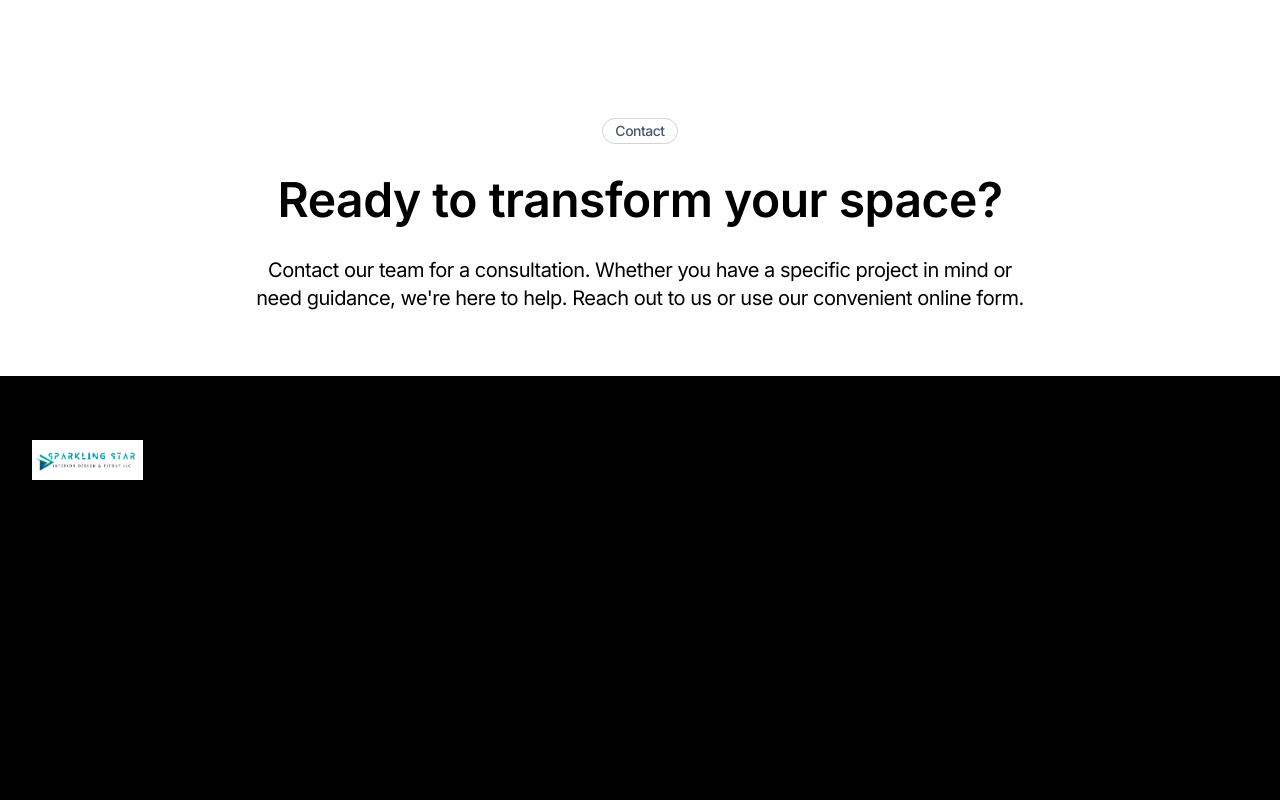
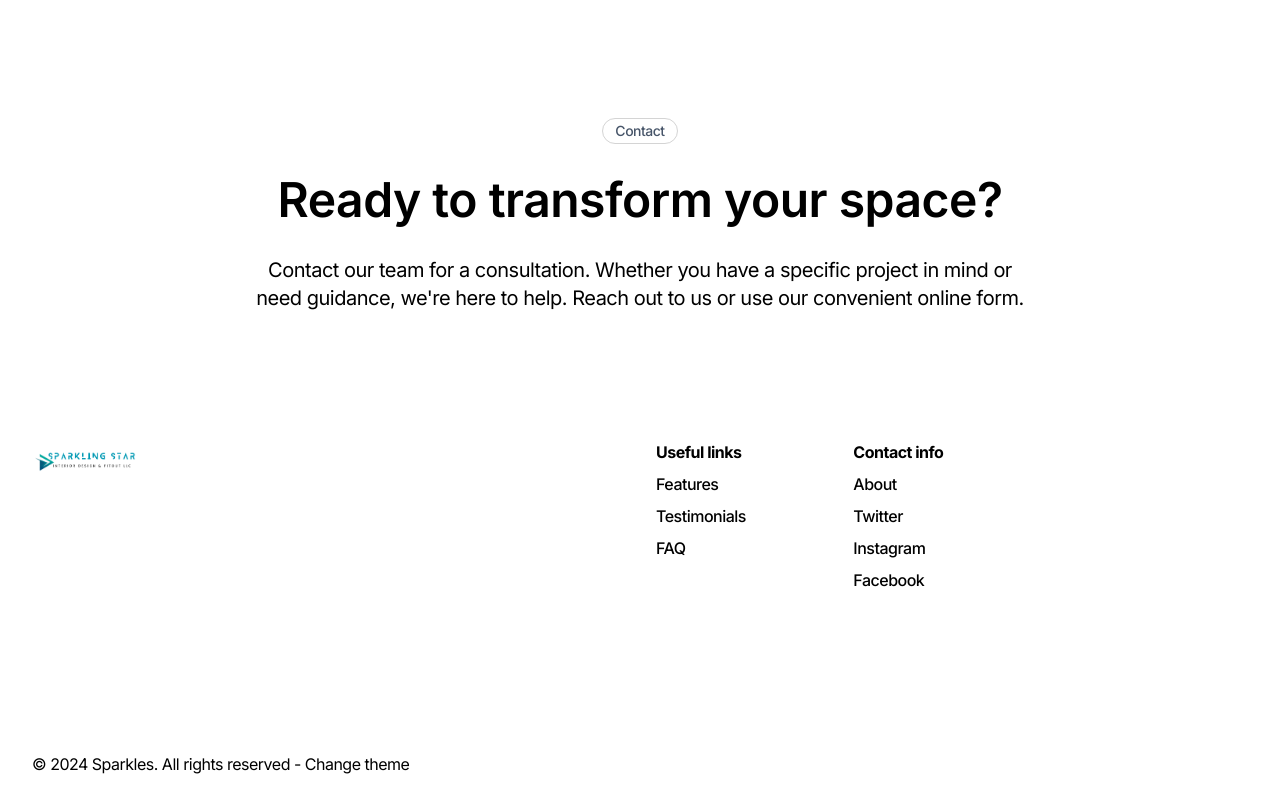
Before and after one commit to thegoanlads/sparkles, a Next.js app: page / in a window 1280 px wide. Shown: the part 4444-5244 px from the top of the page. Built offline with nearby package versions, Linux system fonts and the light colour scheme.

Commit message:
Update Footer.js

```diff
--- a/components/Footer/Footer.js
+++ b/components/Footer/Footer.js
@@ -1,10 +1,7 @@
 import { SectionContainer } from "@components/Section";
 import Link from "next/link";
 import Image from "next/image";
-import { ButtonGroup } from "@components/Button";
-import { Icon } from "@iconify/react";
 import { ThemeChanger } from "@components/Theme";
-import { useTheme } from "next-themes";
 
 const DATA = [
     {
@@ -52,15 +49,11 @@ const DATA = [
 ];
 
 export const Footer = () => {
-    const { theme, setTheme } = useTheme();
     const date = new Date();
     const year = date.getFullYear();
 
     return (
-        <footer
-            id="footer"
-            className={`bg-${theme == "light" ? "white" : "black"}`}
-        >
+        <footer id="footer">
             {/* Footer Links */}
             <SectionContainer className="footer--container wrap wrap-px relative z-10">
                 <div className="footer--content-container py-16">
```
